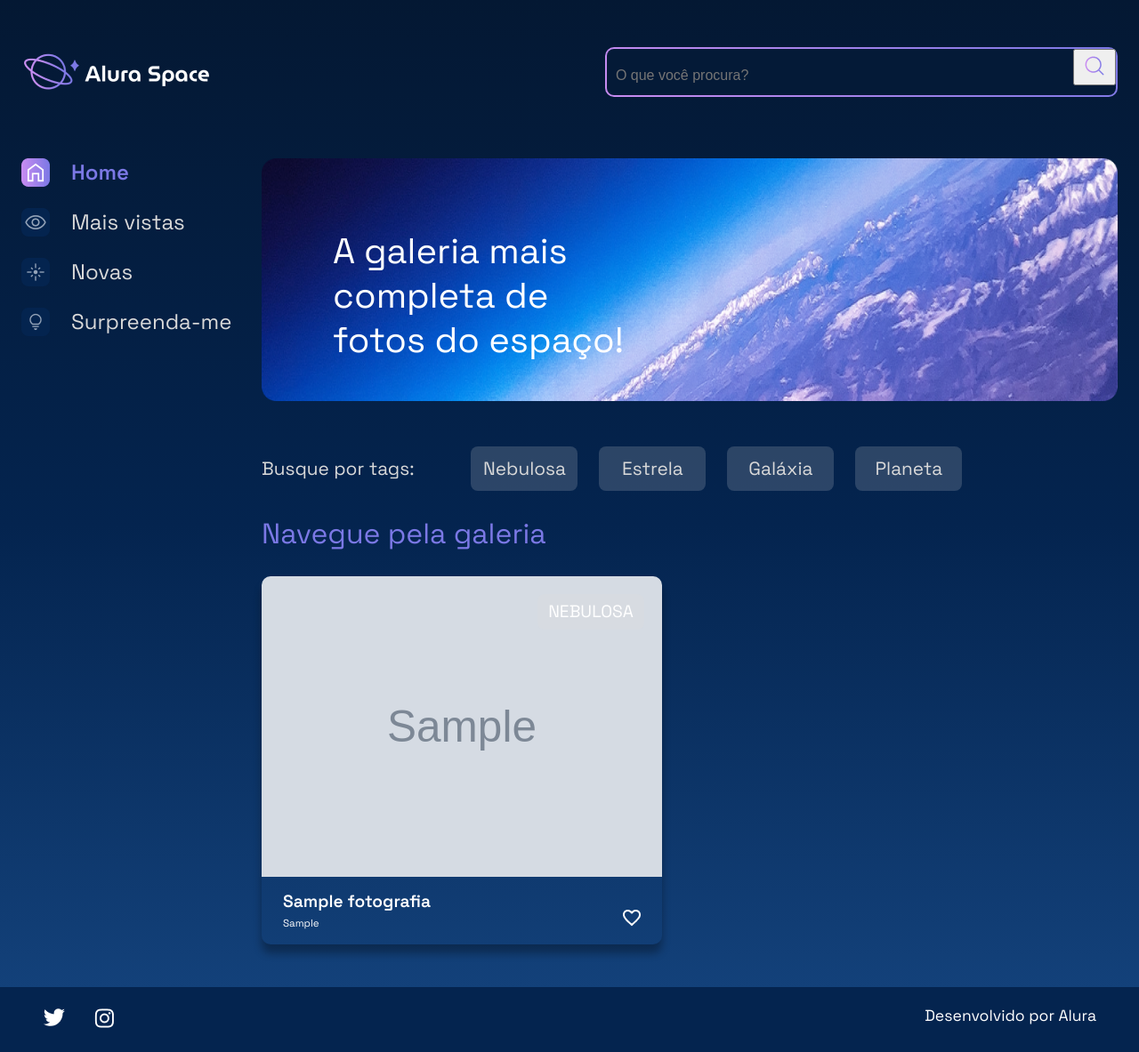
After one commit to PedrovSilva/Python-studies-django, a Django app: page /buscar in a window 1280 px wide. The commit adds this page. Shown: the whole page at 89% size. Run offline with Django 5.2, Linux system fonts and the light colour scheme; tables that the repository leaves empty hold one stand-in row (values such as "Sample post"); grey boxes marked "Sample" are stand-in pictures.

Commit message:
search bar

```diff
--- a/galeria/urls.py
+++ b/galeria/urls.py
@@ -1,8 +1,9 @@
 from django.contrib import admin
 from django.urls import path
-from galeria.views import index, imagem
+from galeria.views import index, imagem, buscar
 
 urlpatterns = [
     path("", index, name="index"),
-    path("imagem/<int:foto_id>", imagem, name="imagem")
+    path("imagem/<int:foto_id>", imagem, name="imagem"),
+    path("buscar", buscar, name="buscar")
 ]
--- a/galeria/views.py
+++ b/galeria/views.py
@@ -11,3 +11,13 @@ def index(request):
 def imagem(request, foto_id):
     foto = get_object_or_404(Fotografia, pk=foto_id)
     return render(request, "galeria/imagem.html", {"foto": foto})
+
+def buscar(request):
+    fotografias = Fotografia.objects.order_by("data_fotografia").filter(publicada=True)
+
+    if "buscar" in request.GET:
+        nome_a_buscar = request.GET["buscar"]
+        if nome_a_buscar:
+            fotografias = fotografias.filter(nome__icontains=nome_a_buscar)
+
+    return render(request, "galeria/buscar.html", {"cards": fotografias})
--- /dev/null
+++ b/templates/galeria/buscar.html
@@ -0,0 +1,62 @@
+{% extends 'galeria/base.html' %}
+{% load static %}
+{% block content %}
+
+            </section>
+            <section class="conteudo">
+                <section class="banner">
+                    <img class="banner__imagem" src="{% static '/assets/imagens/Banner(2).png' %}" alt="banner Alura Space">
+                    <h1 class="banner__titulo"> A galeria mais completa de fotos do espaço!</h1>
+                </section>
+                <section class="tags">
+                    <p class="tags__titulo">Busque por tags:</p>
+                    <ul class="tags__lista">
+                        <li class="tags__tag">Nebulosa</li>
+                        <li class="tags__tag">Estrela</li>
+                        <li class="tags__tag">Galáxia</li>
+                        <li class="tags__tag">Planeta</li>
+                    </ul>
+                </section>
+                <section class="galeria">
+
+                    <div class="cards">
+                        <h2 class="cards__titulo">Navegue pela galeria</h2>
+                        <ul class="cards__lista">
+                            {% if cards %}
+                            {% for foto in cards %}
+                            <li class="card">
+                                <a href="{% url 'imagem' foto.id %}">
+                                    {% if foto.foto == "" or foto.foto == null %}
+                                        <img class="card__imagem" src="{% static '/assets/imagens/galeria/not-found.jpg' %}" alt="foto">
+                                    {% else %}
+                                        <img class="card__imagem" src="{{ foto.foto.url }}" alt="foto">
+                                    {% endif %}
+
+                                </a>
+                                <span class="card__tag">{{ foto.categoria }}</span>
+                                <div class="card__info">
+                                    <p class="card__titulo">{{ foto.nome }}</p>
+                                    <div class="card__texto">
+                                        <p class="card__descricao">{{ foto.legenda }}</p>
+                                        <span>
+                                            <img src="{% static '/assets/ícones/1x/favorite_outline.png' %}" alt="ícone de coração">
+                                        </span>
+                                    </div>
+                                </div>
+                            </li>
+                            {% endfor %}
+                            {% else %}
+                            <div class="imagem_texto">
+                                <p>Fotografia não encontradas</p>
+                            </div>
+                            {% endif %}
+
+
+                        </ul>
+                    </div>
+                </section>
+            </section>
+        </main>
+    </div>
+
+{% endblock %}
--- a/templates/galeria/partials/_sidebar.html
+++ b/templates/galeria/partials/_sidebar.html
@@ -5,8 +5,14 @@
         <img src="{% static '/assets/logo/Logo(2).png' %}" alt="Logo da Alura Space" />
         <div class="cabecalho__busca">
             <div class="busca__fundo">
-                <input class="busca__input" type="text" placeholder="O que você procura?">
-                <img class="busca__icone" src="{% static '/assets/ícones/1x/search.png' %}" alt="ícone de search">
+                <form action="{% url 'buscar' %}">
+                    <input class="busca__input" name="buscar" type="text" placeholder="O que você procura?">
+                    <button type="submit">
+                        <img class="busca__icone" src="{% static '/assets/ícones/1x/search.png' %}" alt="ícone de search">
+
+                    </button>
+                </form>
+
             </div>
         </div>
     </header>
```
